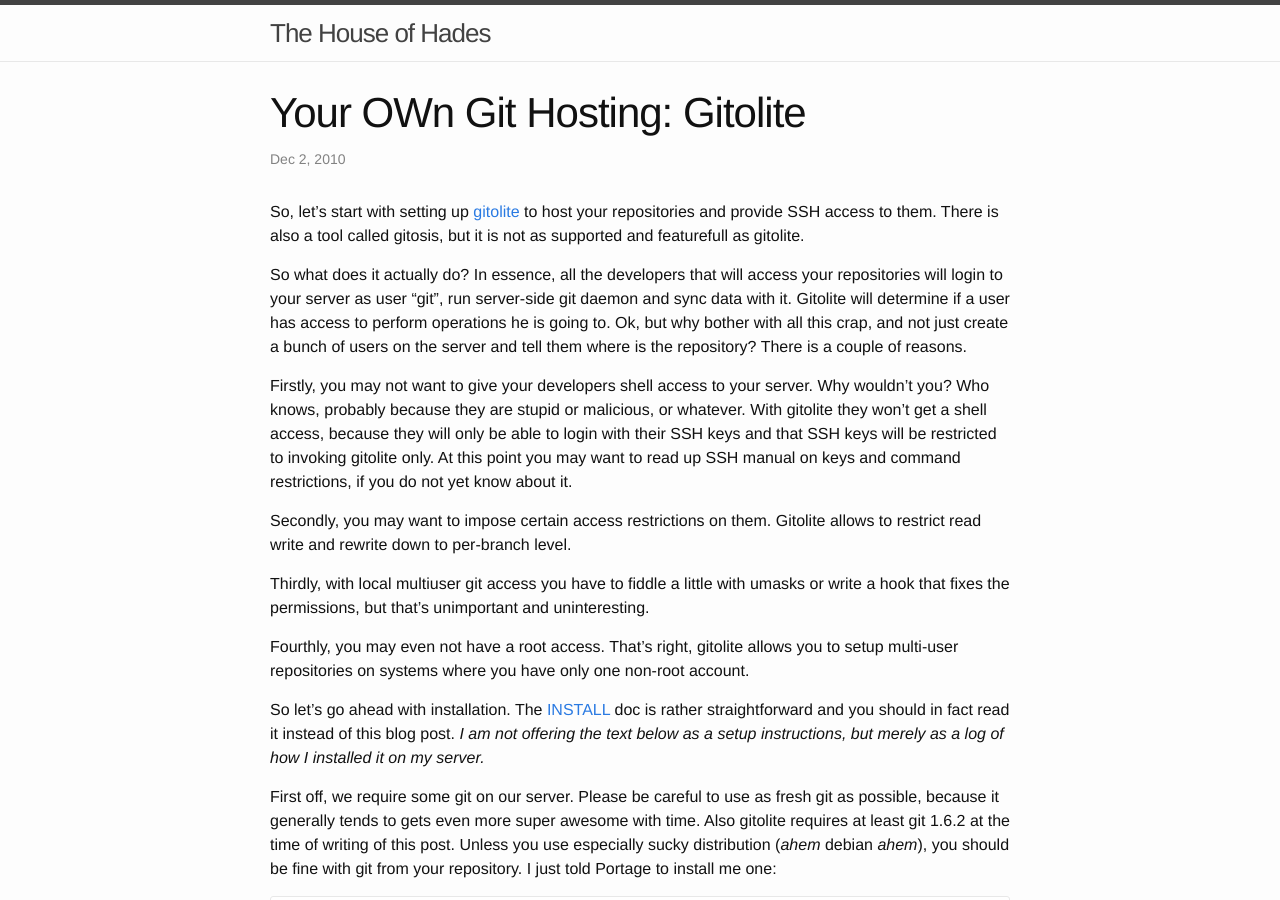
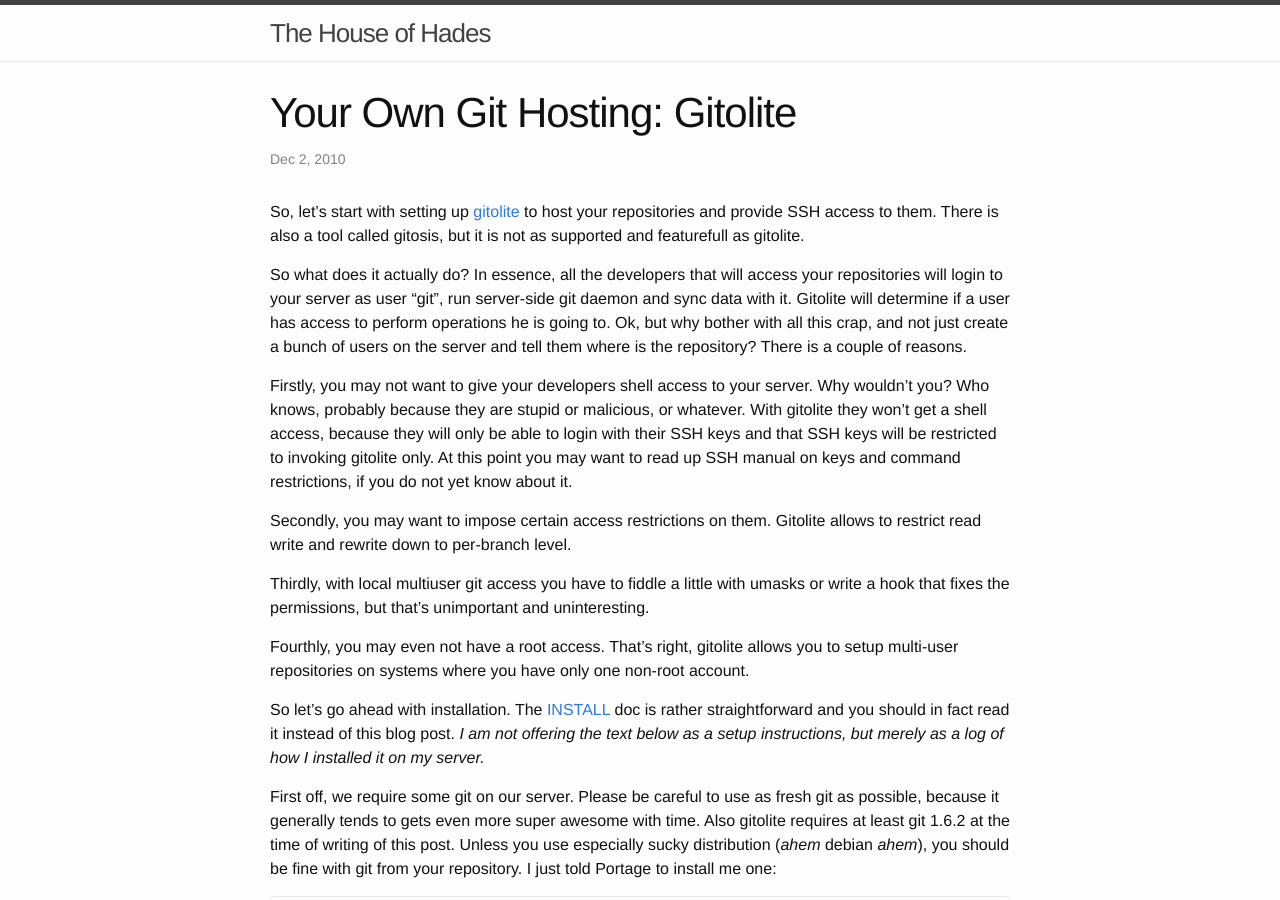
Before and after one commit to hades/hades.github.io, a Jekyll site: the page built from _posts/2010-12-02-your-own-git-hosting-gitolite.md, in a window 1280 px wide and 900 px high. Built offline with Jekyll 4.4.1, drawn with Linux system fonts in a browser that asks for light colours.

Commit message:
decapitalize "OWn"

```diff
--- a/_posts/2010-12-02-your-own-git-hosting-gitolite.md
+++ b/_posts/2010-12-02-your-own-git-hosting-gitolite.md
@@ -1,6 +1,6 @@
 ---
 layout: post
-title: "Your OWn Git Hosting: Gitolite"
+title: "Your Own Git Hosting: Gitolite"
 ---
 So, let's start with setting up
 [gitolite](https://github.com/sitaramc/gitolite) to host your repositories and
```
